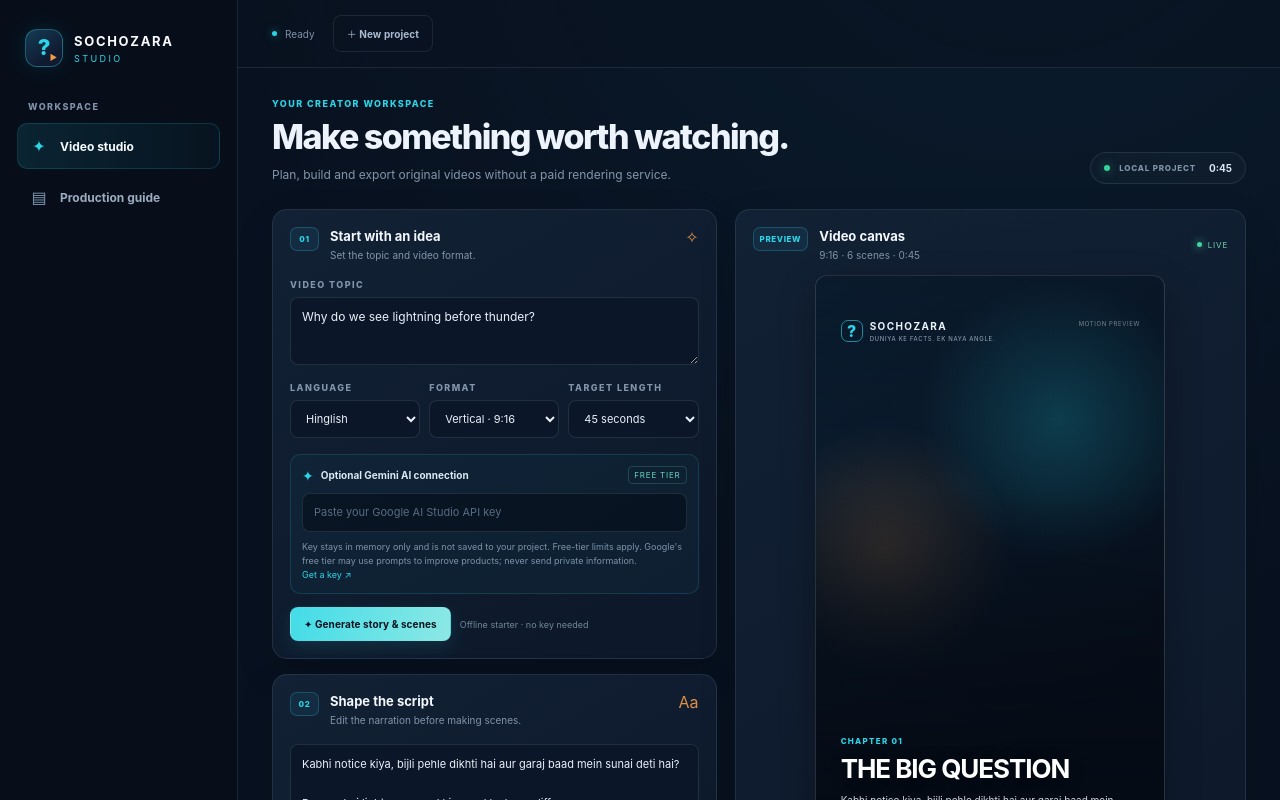
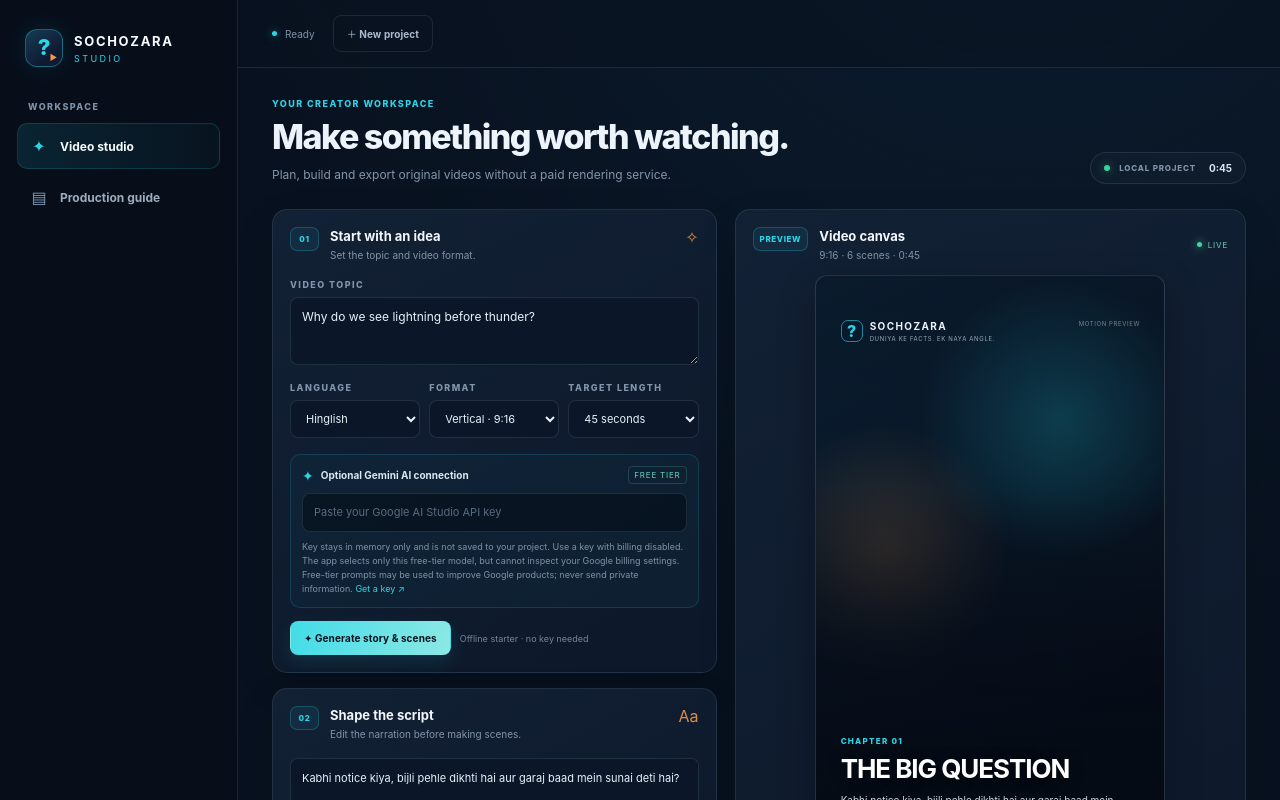
Before and after one commit to narayananagapuri25/VideoMaker, a React (Vite) app: page / in a window 1280 px wide. Shown: the top 800 px of the page. Built offline with nearby package versions, Linux system fonts and the light colour scheme.

Commit message:
docs: clarify Gemini free-tier billing and data use

```diff
--- a/src/App.tsx
+++ b/src/App.tsx
@@ -366,7 +366,7 @@ export default function App() {
                   <div className="ai-key-box">
                     <div className="key-title"><span>✦</span><strong>Optional Gemini AI connection</strong><em>FREE TIER</em></div>
                     <input type="password" value={apiKey} onChange={(event) => setApiKey(event.target.value)} placeholder="Paste your Google AI Studio API key" autoComplete="off" />
-                    <small>Key stays in memory only and is not saved to your project. Free-tier limits apply. Google's free tier may use prompts to improve products; never send private information. <a href="https://aistudio.google.com/apikey" target="_blank" rel="noreferrer">Get a key ↗</a></small>
+                    <small>Key stays in memory only and is not saved to your project. Use a key with billing disabled. The app selects only this free-tier model, but cannot inspect your Google billing settings. Free-tier prompts may be used to improve Google products; never send private information. <a href="https://aistudio.google.com/apikey" target="_blank" rel="noreferrer">Get a key ↗</a></small>
                   </div>
                   <div className="button-row">
                     <button className="button button-primary" disabled={isGenerating} onClick={handleGenerateStory}>{isGenerating ? <><span className="spinner" /> Creating…</> : "✦ Generate story & scenes"}</button>
```
